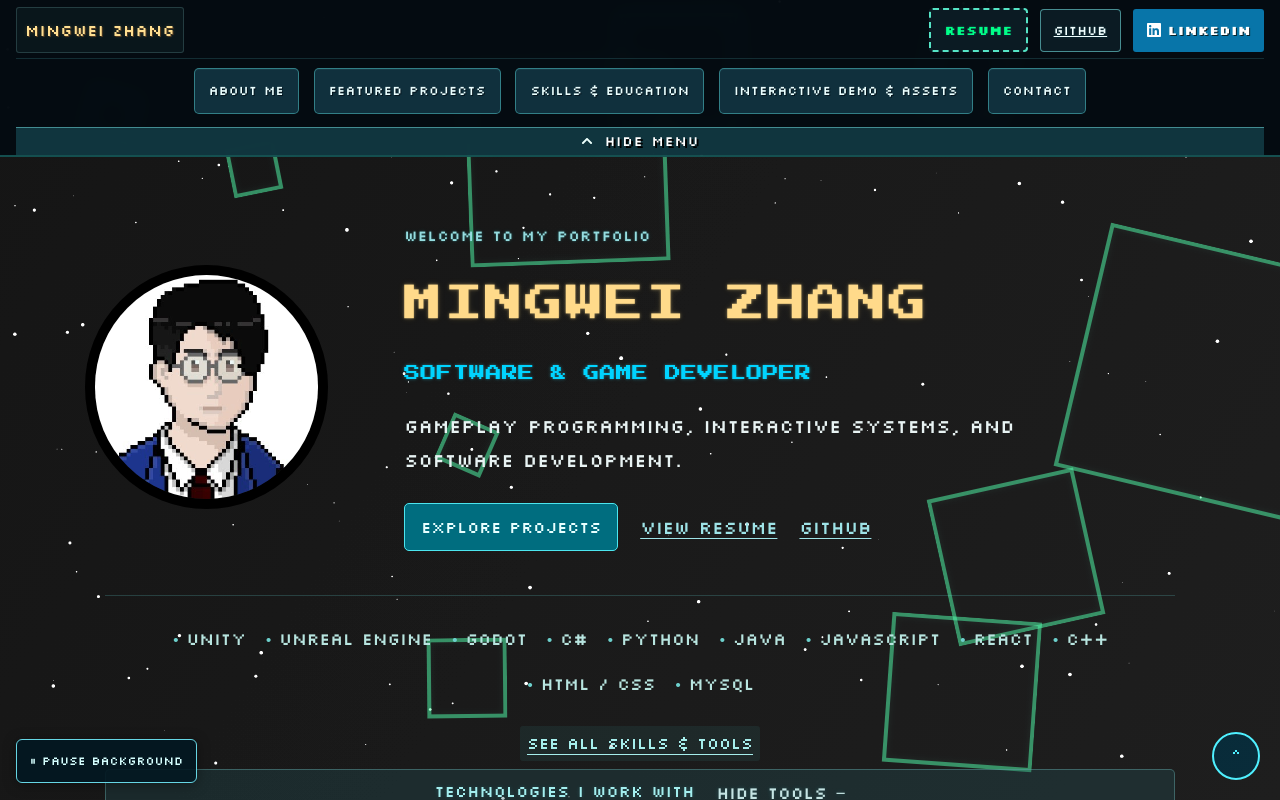
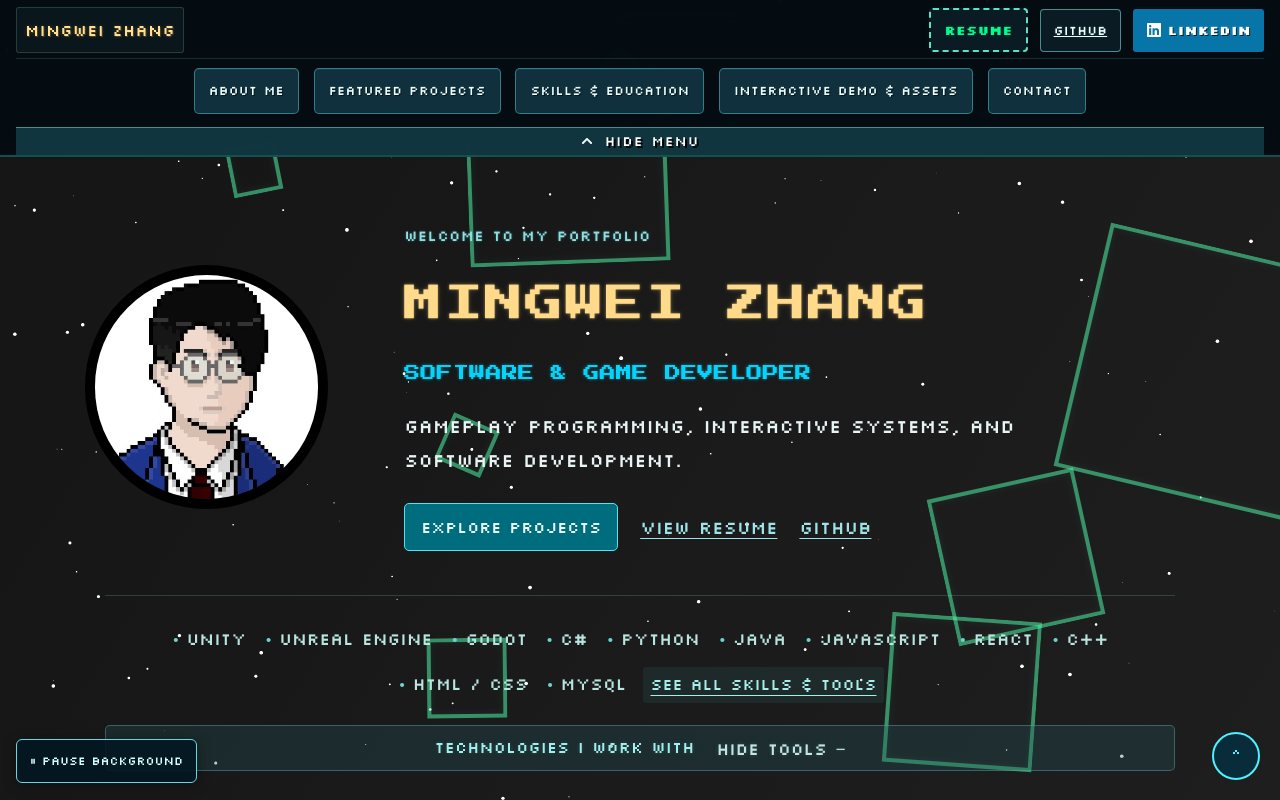
Before and after one commit to mingwzhang/portfolio, a React (Create React App) app: page / in a window 1280 px wide. Built offline with nearby package versions, Linux system fonts and the light colour scheme.

Commit message:
organized nav

```diff
--- a/src/App.js
+++ b/src/App.js
@@ -74,8 +74,7 @@ function App() {
               <div className="portfolio-tech-details-v8 portfolio-tech-list">
                 <div className="portfolio-tech-strip" aria-label="Highlighted technologies">
                   {featuredTechnologies.map((name) => <span key={name}>{name}</span>)}
-                </div>
-                <a
+                  <a
                     className="portfolio-all-skills-link"
                     href="#skills-section"
                     onClick={(event) => {
@@ -87,6 +86,7 @@ function App() {
                       window.history.replaceState(null, "", "#skills-section");
                     }}
                   >See all skills &amp; tools</a>
+                </div>
               </div>
             </SlideReveal>
             {/* The toggle remains below the animated list in both states. */}
--- a/src/styles/typography-and-responsive.css
+++ b/src/styles/typography-and-responsive.css
@@ -1135,11 +1135,13 @@
   line-height: 1.65 !important;
 }
 
-/* The skills shortcut follows the technology strip inside the same sliding
-   panel, so it is always the last visible item and has its own clear line. */
-.portfolio-v2 .portfolio-tech-summary-v8 .portfolio-tech-list .portfolio-all-skills-link {
+/* The skills link is the final item of the wrapping technology list,
+   rather than a separate centered row. Keep it visibly clickable. */
+.portfolio-v2 .portfolio-tech-summary-v8 .portfolio-tech-list .portfolio-tech-strip > .portfolio-all-skills-link {
   display: inline-flex;
-  margin: 10px auto 0;
+  align-items: baseline;
+  margin: 0;
+  white-space: nowrap;
   font-size: 16px !important;
   line-height: 1.7 !important;
 }
@@ -1155,7 +1157,7 @@
   .portfolio-v2 .portfolio-tech-summary-v8 .portfolio-tech-list .portfolio-tech-strip > span {
     font-size: 14px !important;
   }
-  .portfolio-v2 .portfolio-tech-summary-v8 .portfolio-tech-list .portfolio-all-skills-link {
+  .portfolio-v2 .portfolio-tech-summary-v8 .portfolio-tech-list .portfolio-tech-strip > .portfolio-all-skills-link {
     font-size: 14px !important;
   }
 }
```
